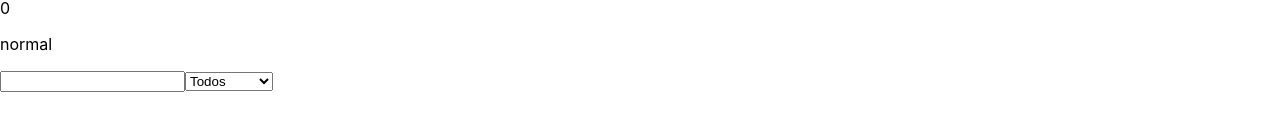
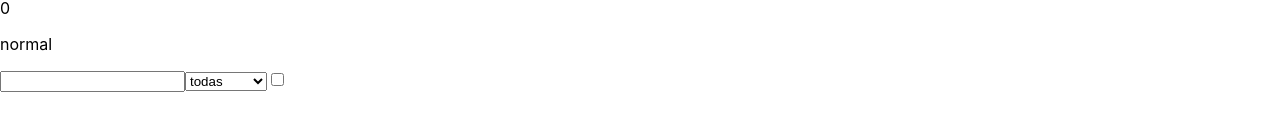
Before and after one commit to aysllanferreira/Projeto-13-Tryunfo, a React (Create React App) app: page / in a window 1280 px wide. Shown: the part 375-506 px from the top of the page. Built offline with nearby package versions, Linux system fonts and the light colour scheme.

Commit message:
Refatorando e subindo resultado final

```diff
--- a/src/App.js
+++ b/src/App.js
@@ -1,5 +1,6 @@
 import React, { useState, useEffect } from 'react';
 import Card from './components/Card';
+import Filter from './components/Filter';
 import Form from './components/Form';
 
 function App() {
@@ -14,7 +15,7 @@ function App() {
   const [saveCard, setSaveCard] = useState([]);
   const [hasTrunfo, setHasTrunfo] = useState(false);
   const [nameFilter, setNameFilter] = useState('');
-  const [rareFilter, setRareFilter] = useState('getAll');
+  const [rareFilter, setRareFilter] = useState('todas');
   const [trunfoFilter, setTrunfoFilter] = useState(false);
 
   const verifyTrunfo = () => {
@@ -93,7 +94,7 @@ function App() {
     .includes(nameFilter.toLowerCase()));
 
   const getRareFilter = getNameByFilter
-    .filter(({ rare }) => rare === rareFilter || rareFilter === 'getAll');
+    .filter(({ rare }) => rare === rareFilter || rareFilter === 'todas');
 
   const getTrunfoCards = saveCard.filter(({ trunfo }) => trunfo === true);
 
@@ -139,24 +140,14 @@ function App() {
         onInputChange={ onInputChange }
         onSaveButtonClick={ onSaveButtonClick }
       />
-      <input
-        type="text"
-        data-testid="name-filter"
-        value={ nameFilter }
-        disabled={ trunfoFilter }
-        onChange={ ({ target }) => setNameFilter(target.value) }
+      <Filter
+        trunfoFilter={ trunfoFilter }
+        nameFilter={ nameFilter }
+        setNameFilter={ setNameFilter }
+        rareFilter={ rareFilter }
+        setRareFilter={ setRareFilter }
+        setTrunfoFilter={ setTrunfoFilter }
       />
-      <select
-        value={ getRareFilter }
-        disabled={ trunfoFilter }
-        onChange={ ({ target }) => setFilterRare(target.value) }
-        data-testid="rare-filter"
-      >
-        <option value="getAll">Todos</option>
-        <option value="normal">Normal</option>
-        <option value="raro">Raro</option>
-        <option value="muito raro">Muito Raro</option>
-      </select>
 
       {saveCard.length > 0 ? (
         <ul>
--- /dev/null
+++ b/src/components/Filter.jsx
@@ -0,0 +1,49 @@
+import React from 'react';
+import PropTypes from 'prop-types';
+
+function Filter({
+  trunfoFilter, nameFilter, setNameFilter, rareFilter, setRareFilter, setTrunfoFilter,
+}) {
+  return (
+    <div>
+      <input
+        type="text"
+        data-testid="name-filter"
+        disabled={ trunfoFilter }
+        value={ nameFilter }
+        onChange={ ({ target }) => setNameFilter(target.value) }
+      />
+
+      <select
+        value={ rareFilter }
+        disabled={ trunfoFilter }
+        onChange={ ({ target }) => setRareFilter(target.value) }
+        data-testid="rare-filter"
+      >
+        <option value="todas">todas</option>
+        <option value="normal">normal</option>
+        <option value="raro">raro</option>
+        <option value="muito raro">muito raro</option>
+      </select>
+
+      <input
+        type="checkbox"
+        data-testid="trunfo-filter"
+        checked={ trunfoFilter }
+        onChange={ ({ target }) => setTrunfoFilter(target.checked) }
+      />
+
+    </div>
+  );
+}
+
+Filter.propTypes = {
+  trunfoFilter: PropTypes.bool.isRequired,
+  nameFilter: PropTypes.string.isRequired,
+  setNameFilter: PropTypes.func.isRequired,
+  rareFilter: PropTypes.string.isRequired,
+  setRareFilter: PropTypes.func.isRequired,
+  setTrunfoFilter: PropTypes.func.isRequired,
+};
+
+export default Filter;
--- a/src/components/Form.jsx
+++ b/src/components/Form.jsx
@@ -72,7 +72,12 @@ function Form({
         id="image"
       />
 
-      <select value={ cardRare } onChange={ onInputChange } data-testid="rare-input">
+      <select
+        value={ cardRare }
+        onChange={ onInputChange }
+        data-testid="rare-input"
+        id="raridade"
+      >
         <option value="normal">normal</option>
         <option value="raro">raro</option>
         <option value="muito raro">muito raro</option>
@@ -82,7 +87,7 @@ function Form({
         hasTrunfo ? (
           <p>Você já tem um Super Trunfo em seu baralho</p>
         ) : (
-          <label htmlFor="cardTrunfo">
+          <label data-testid="trunfo-filter" htmlFor="cardTrunfo">
             Super Trunfo
             <input
               type="checkbox"
```
